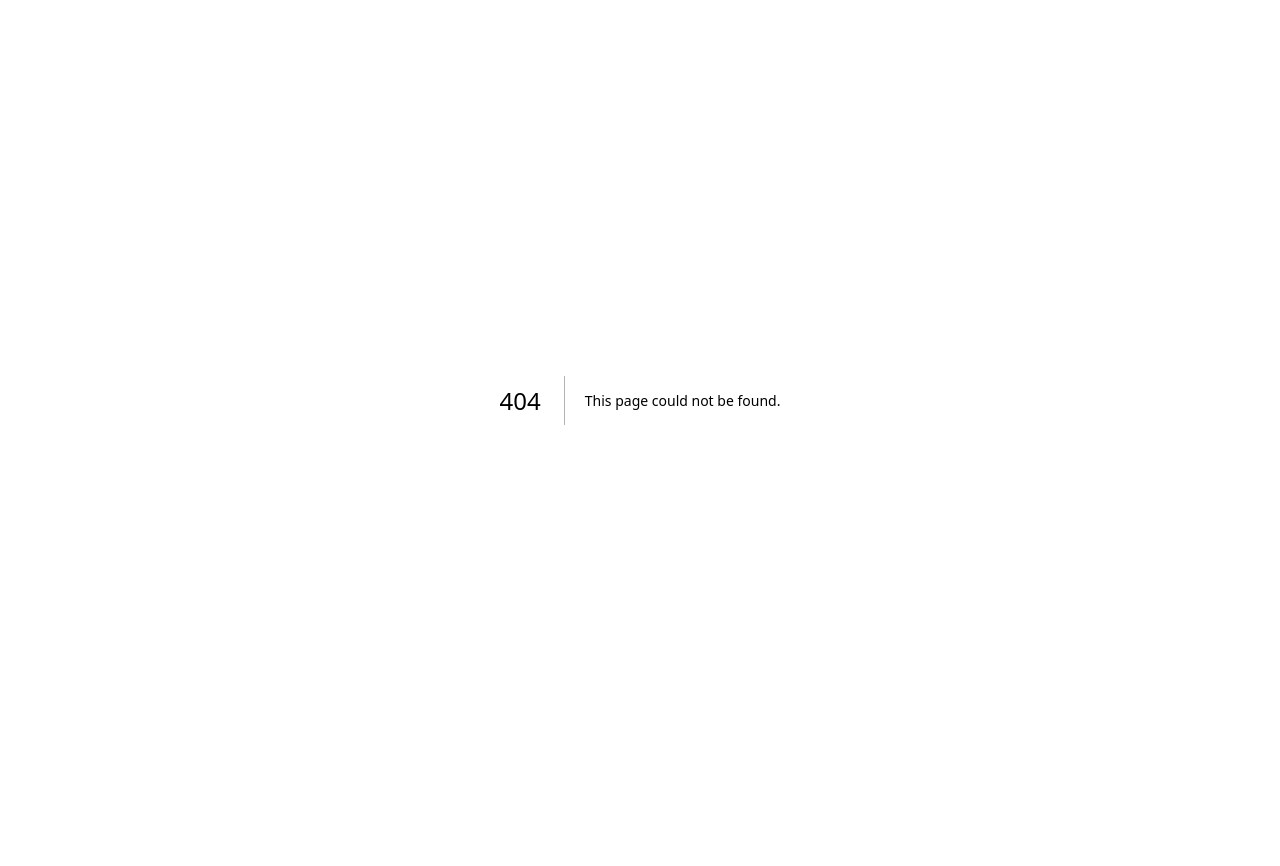
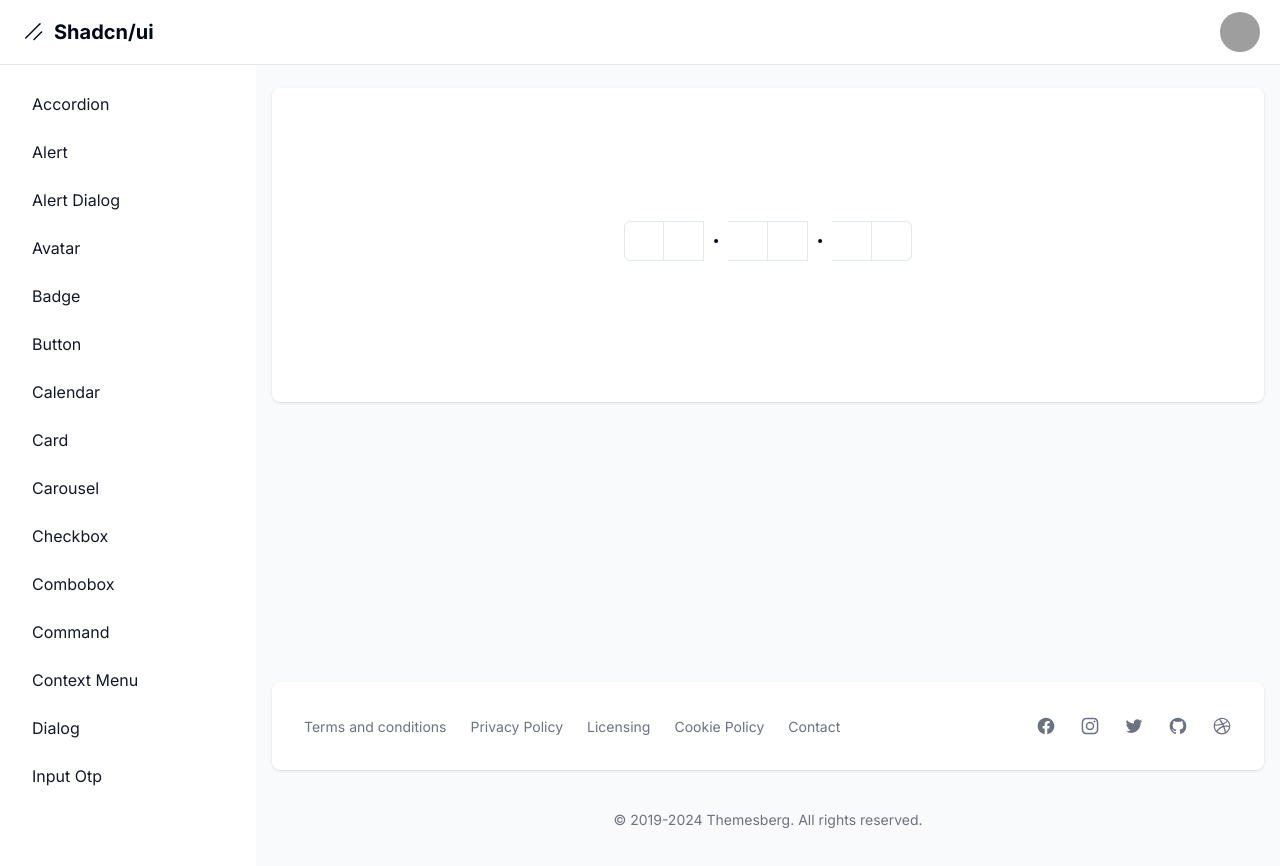
Before and after one commit to ArmandoJC/shadcn-ui_example, a Next.js app: page /dashboard/input-otp in a window 1280 px wide. Before the commit this address had no page. Shown: the top 866 px of the page. Before the commit the page ends 800 px from the top, so only its background shows below. Built offline with nearby package versions, Linux system fonts and the light colour scheme; grey boxes are pictures that could not be loaded.

Commit message:
Input OTP

```diff
--- /dev/null
+++ b/app/dashboard/input-otp/page.tsx
@@ -0,0 +1,46 @@
+'use client'
+
+import { useState } from "react";
+import {
+  InputOTP,
+  InputOTPGroup,
+  InputOTPSeparator,
+  InputOTPSlot,
+} from "@/components/ui/input-otp"
+
+
+export default function Page() {
+
+  const [value, setValue] = useState("")
+
+  return (
+    <div className="flex flex-col justify-center items-center h-[250px]">
+      <InputOTP
+        maxLength={6}
+        value={value}
+        onChange={(value) => setValue(value)}
+      >
+        <InputOTPGroup>
+          <InputOTPSlot index={0} />
+          <InputOTPSlot index={1} />
+          <InputOTPSeparator />
+          <InputOTPSlot index={2} />
+          <InputOTPSlot index={3} />
+          <InputOTPSeparator />
+          <InputOTPSlot index={4} />
+          <InputOTPSlot index={5} />
+        </InputOTPGroup>
+        {/* <InputOTPSeparator />
+        <InputOTPGroup>
+          <InputOTPSlot index={3} />
+          <InputOTPSlot index={4} />
+          <InputOTPSlot index={5} />
+        </InputOTPGroup> */}
+      </InputOTP>
+
+      <div className="mt-2">
+        {value}
+      </div>
+    </div>
+  );
+}
--- a/app/dashboard/layout.tsx
+++ b/app/dashboard/layout.tsx
@@ -20,6 +20,7 @@ const links = [
   { name: "combobox", href: "combobox" },
   { name: "context menu", href: "context-menu" },
   { name: "menu bar", href: "menu-bar" },
+  { name: "input otp", href: "input-otp" },
 ].sort((a, b) => a.name.localeCompare(b.name));
 
 export default function DashboardLayout({
--- /dev/null
+++ b/components/ui/input-otp.tsx
@@ -0,0 +1,71 @@
+"use client"
+
+import * as React from "react"
+import { OTPInput, OTPInputContext } from "input-otp"
+import { Dot } from "lucide-react"
+
+import { cn } from "@/lib/utils"
+
+const InputOTP = React.forwardRef<
+  React.ElementRef<typeof OTPInput>,
+  React.ComponentPropsWithoutRef<typeof OTPInput>
+>(({ className, containerClassName, ...props }, ref) => (
+  <OTPInput
+    ref={ref}
+    containerClassName={cn(
+      "flex items-center gap-2 has-[:disabled]:opacity-50",
+      containerClassName
+    )}
+    className={cn("disabled:cursor-not-allowed", className)}
+    {...props}
+  />
+))
+InputOTP.displayName = "InputOTP"
+
+const InputOTPGroup = React.forwardRef<
+  React.ElementRef<"div">,
+  React.ComponentPropsWithoutRef<"div">
+>(({ className, ...props }, ref) => (
+  <div ref={ref} className={cn("flex items-center", className)} {...props} />
+))
+InputOTPGroup.displayName = "InputOTPGroup"
+
+const InputOTPSlot = React.forwardRef<
+  React.ElementRef<"div">,
+  React.ComponentPropsWithoutRef<"div"> & { index: number }
+>(({ index, className, ...props }, ref) => {
+  const inputOTPContext = React.useContext(OTPInputContext)
+  const { char, hasFakeCaret, isActive } = inputOTPContext.slots[index]
+
+  return (
+    <div
+      ref={ref}
+      className={cn(
+        "relative flex h-10 w-10 items-center justify-center border-y border-r border-input text-sm transition-all first:rounded-l-md first:border-l last:rounded-r-md",
+        isActive && "z-10 ring-2 ring-ring ring-offset-background",
+        className
+      )}
+      {...props}
+    >
+      {char}
+      {hasFakeCaret && (
+        <div className="pointer-events-none absolute inset-0 flex items-center justify-center">
+          <div className="h-4 w-px animate-caret-blink bg-foreground duration-1000" />
+        </div>
+      )}
+    </div>
+  )
+})
+InputOTPSlot.displayName = "InputOTPSlot"
+
+const InputOTPSeparator = React.forwardRef<
+  React.ElementRef<"div">,
+  React.ComponentPropsWithoutRef<"div">
+>(({ ...props }, ref) => (
+  <div ref={ref} role="separator" {...props}>
+    <Dot />
+  </div>
+))
+InputOTPSeparator.displayName = "InputOTPSeparator"
+
+export { InputOTP, InputOTPGroup, InputOTPSlot, InputOTPSeparator }
--- a/package.json
+++ b/package.json
@@ -25,6 +25,7 @@
     "date-fns": "^3.6.0",
     "embla-carousel-autoplay": "^8.1.8",
     "embla-carousel-react": "^8.1.8",
+    "input-otp": "^1.2.4",
     "lucide-react": "^0.427.0",
     "next": "14.2.5",
     "react": "^18",
```
Also changed, not shown: 1 other file (tests, documents, lock files or other folders).
